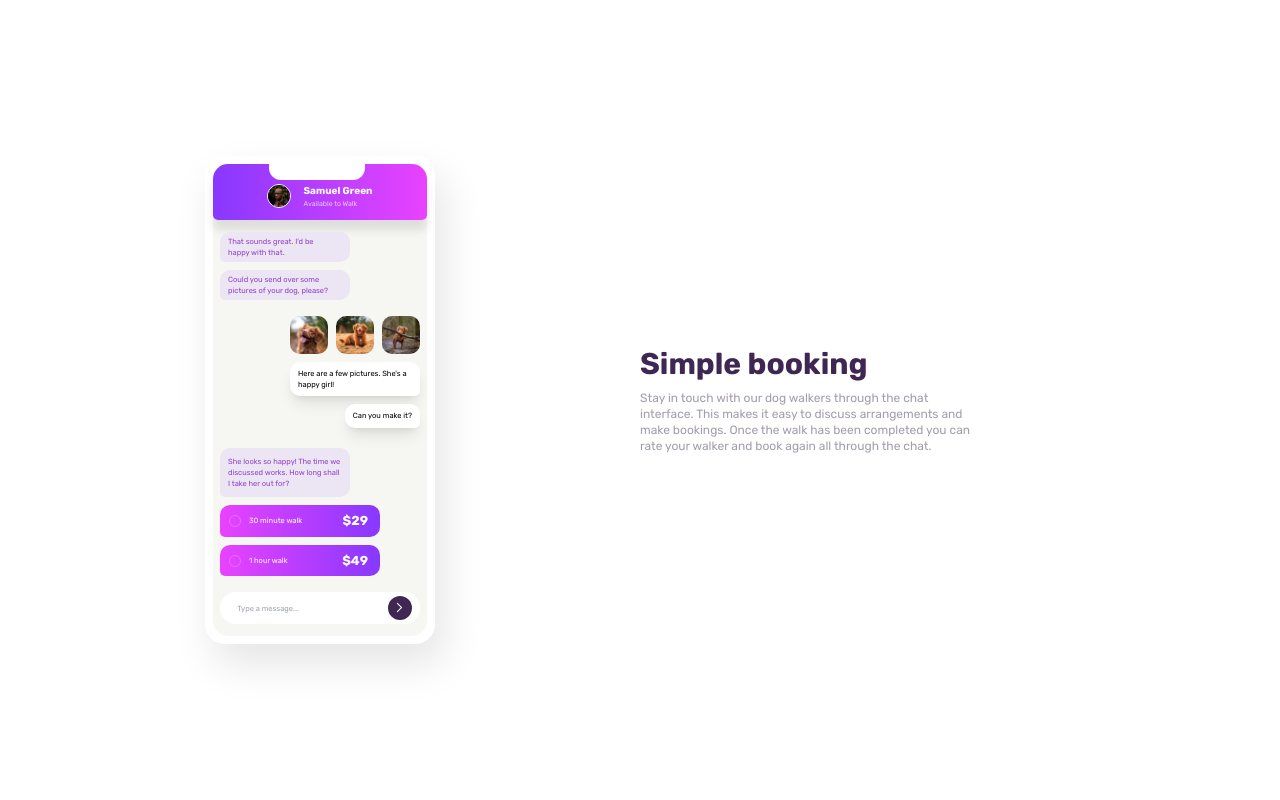
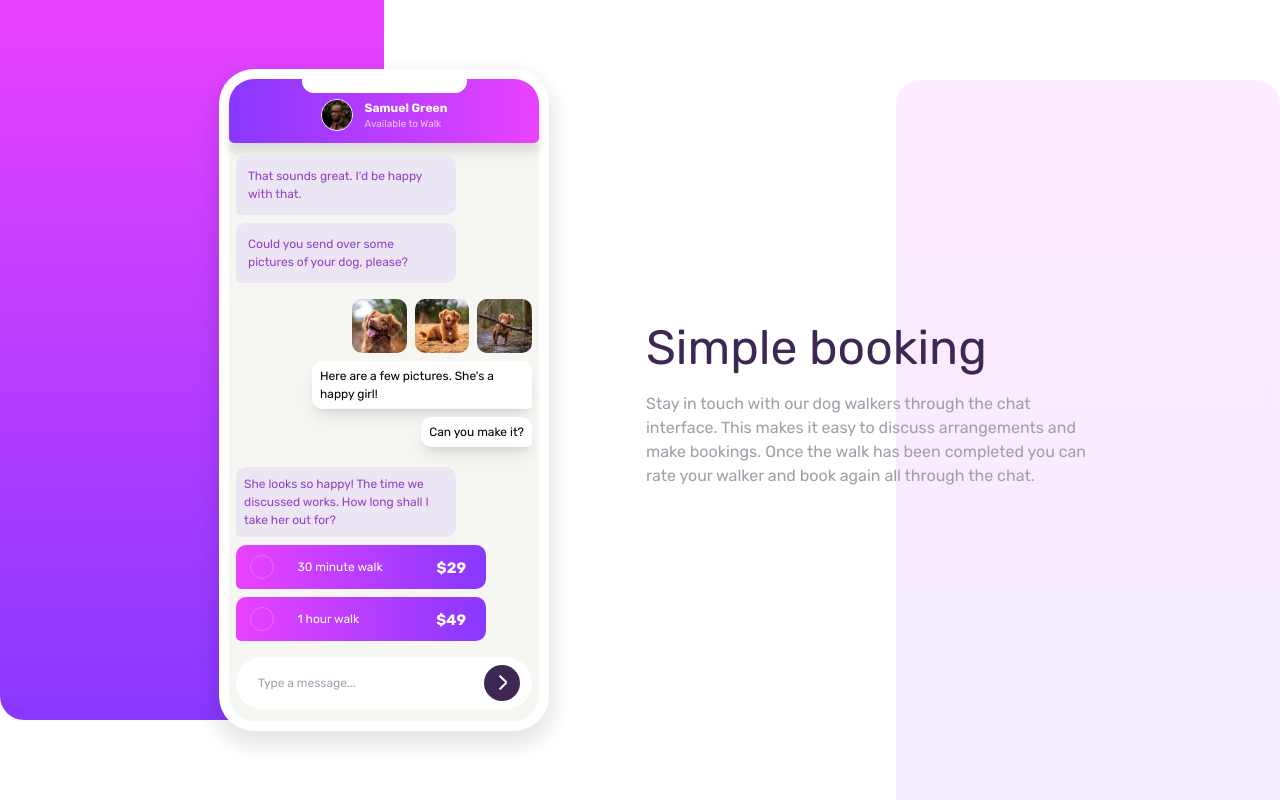
Before and after one commit to abdsa/my-frontend-mentor-challenges, a Next.js app: page /chat-app-css-illustration in a window 1280 px wide. Built offline with nearby package versions, Linux system fonts and the light colour scheme.

Commit message:
finish chat app

```diff
--- a/pages/chat-app-css-illustration.tsx
+++ b/pages/chat-app-css-illustration.tsx
@@ -14,37 +14,39 @@ const ChatAppIllustration: NextPage = () => {
       <Head>
         <title>Dowlk</title>
       </Head>
-      <main className="grid grid-cols-1 grid-rows-2 place-items-center lg:grid-cols-2 lg:grid-rows-1">
-        <div className="h-[49 0px] relative grid w-[230px] rounded-[20px] p-[8px] shadow-[9px_20px_40px_1px_rgb(0,0,0,0.1)]">
-          <div className="notch absolute left-[28%] h-6 w-24 rounded-b-xl bg-white"></div>
-          <div className="h-full w-full rounded-[15px] bg-light-grayish-violet-app-background">
-            <div className="contact h-14 w-full rounded-t-[15px] rounded-b-[5px] bg-gradient-to-r from-light-violet to-light-magenta px-2 pt-5 text-white shadow-[0px_10px_10px_0px_rgb(0,0,0,0.1)]">
+      <main className="grid h-screen w-screen grid-cols-1 grid-rows-[500px,350px] place-items-center gap-3 lg:grid-cols-[500px,500px] lg:grid-rows-1 lg:place-content-center">
+        <div className="absolute z-10 h-[45%] w-[30%] self-start justify-self-start rounded-b-3xl bg-gradient-to-b from-light-magenta to-light-violet lg:h-[90%]"></div>
+        <div className="absolute z-10 h-[45%] w-[30%] self-end justify-self-end rounded-t-3xl bg-gradient-to-b from-light-magenta to-light-violet opacity-10 lg:h-[90%]"></div>
+        <div className="relative z-20 mt-20 grid w-[330px] scale-[0.8] rounded-[35px] bg-white p-[10px] shadow-[0px_10px_20px_5px_rgb(0,0,0,0.1)] lg:mt-0 lg:scale-[1]">
+          <div className="notch absolute left-[25%] h-6 w-[50%] rounded-b-xl bg-white"></div>
+          <div className="h-full w-full rounded-[25px] bg-light-grayish-violet-app-background">
+            <div className="contact h-16 w-full rounded-t-[25px] rounded-b-[5px] bg-gradient-to-r from-light-violet to-light-magenta px-2 pt-5 text-white shadow-[0px_10px_10px_0px_rgb(0,0,0,0.1)]">
               <div className="flex justify-center gap-3">
-                <div className="h-6 w-6 rounded-full border border-white">
+                <div className="h-8 w-8 rounded-full border border-white">
                   <Image
                     alt="The contact's avatar"
                     className="rounded-full"
                     src={avatar}
-                    width={24}
-                    height={24}
+                    width={32}
+                    height={32}
                   />
                 </div>
-                <div className="flex flex-col text-[10px]">
+                <div className="flex flex-col text-[12px]">
                   <span className="font-bold">Samuel Green</span>
-                  <span className="text-[7px] font-extralight opacity-70">
+                  <span className="text-[10px] font-extralight opacity-70">
                     Available to Walk
                   </span>
                 </div>
               </div>
             </div>
-            <div className="grid gap-2 px-[7px] py-3 text-[7.5px]">
-              <div className="max-h-[30px] max-w-[130px] break-words rounded-[10px] rounded-bl-[5px] bg-[#ECE5F3] pt-1 pb-[6px] pr-5 pl-2 text-moderate-violet-chat-on-the-left">
+            <div className="grid gap-2 px-[7px] py-3 text-[12px]">
+              <div className="max-w-[220px] break-words rounded-[10px] rounded-bl-[5px] bg-[#ECE5F3] pt-3 pb-3 pr-4 pl-3 text-moderate-violet-chat-on-the-left">
                 That sounds great. I&apos;d be happy with that.
               </div>
-              <div className="max-h-[30px] max-w-[130px] break-words rounded-[10px] rounded-bl-[5px] bg-[#ECE5F3] pt-1 pb-[6px] pr-5 pl-2 text-moderate-violet-chat-on-the-left">
+              <div className="max-w-[220px] break-words rounded-[10px] rounded-bl-[5px] bg-[#ECE5F3] pt-3 pb-3 pr-4 pl-3 text-moderate-violet-chat-on-the-left">
                 Could you send over some pictures of your dog, please?
               </div>
-              <div className="mt-2 grid max-w-[130px] grid-cols-3 grid-rows-1 gap-2 place-self-end">
+              <div className="mt-2 grid max-w-[180px] grid-cols-3 grid-rows-1 gap-2 place-self-end">
                 <Image
                   src={dogImage1}
                   alt="a happy dog"
@@ -62,45 +64,45 @@ const ChatAppIllustration: NextPage = () => {
                 />
               </div>
 
-              <div className="max-w-[130px]  place-self-end break-words rounded-[10px] rounded-br-[5px] bg-white px-2 py-[6px] shadow-lg">
+              <div className="max-w-[220px] place-self-end break-words rounded-[10px] rounded-br-[5px] bg-white px-2 py-[6px] shadow-lg">
                 Here are a few pictures. She&apos;s a happy girl!
               </div>
-              <div className="max-w-[130px]  place-self-end break-words rounded-[10px] rounded-br-[5px] bg-white px-2 py-[6px] shadow-lg">
+              <div className="max-w-[220px] place-self-end break-words rounded-[10px] rounded-br-[5px] bg-white px-2 py-[6px] shadow-lg">
                 Can you make it?
               </div>
-              <div className="mt-3 max-w-[130px]  break-words rounded-[10px] rounded-bl-[5px] bg-[#ECE5F3] p-2 text-moderate-violet-chat-on-the-left">
+              <div className="mt-3 max-w-[220px] break-words rounded-[10px] rounded-bl-[5px] bg-[#ECE5F3] p-2 text-moderate-violet-chat-on-the-left">
                 She looks so happy! The time we discussed works. How long shall
                 I take her out for?
               </div>
 
-              <div className="grid max-w-[160px] grid-cols-2 grid-rows-1 place-items-center rounded-[10px] rounded-bl-[5px] bg-gradient-to-r from-light-magenta to-light-violet py-[6px] pr-3 pl-4 text-white">
-                <div className="flex items-center justify-between gap-2">
-                  <div className="h-3 w-3 rounded-full border border-very-light-magenta-radio-button-outline bg-transparent"></div>
-                  <span className="w-[60px] justify-self-start">
+              <div className="grid max-w-[250px] grid-cols-2 grid-rows-1 place-items-center rounded-[10px] rounded-bl-[5px] bg-gradient-to-r from-light-magenta to-light-violet py-[10px] pr-5 pl-10 text-white">
+                <div className="flex items-center justify-between gap-6">
+                  <div className="h-6 w-6 rounded-full border border-very-light-magenta-radio-button-outline bg-transparent"></div>
+                  <span className="w-[100px] justify-self-start">
                     30 minute walk
                   </span>
                 </div>
-                <span className="place-self-end text-[13px] font-bold">
+                <span className="place-self-end text-[15px] font-bold">
                   $29
                 </span>
               </div>
-              <div className="grid max-w-[160px] grid-cols-2 grid-rows-1 place-items-center rounded-[10px] rounded-bl-[5px] bg-gradient-to-r from-light-magenta to-light-violet py-[6px] pr-3 pl-4 text-white">
-                <div className="flex items-center justify-between gap-2 ">
-                  <div className="h-3 w-3 rounded-full border border-very-light-magenta-radio-button-outline bg-transparent"></div>
-                  <span className="w-[60px] justify-self-start">
+              <div className="grid max-w-[250px] grid-cols-2 grid-rows-1 place-items-center rounded-[10px] rounded-bl-[5px] bg-gradient-to-r from-light-magenta to-light-violet py-[10px] pr-5 pl-10 text-white">
+                <div className="flex items-center justify-between gap-6">
+                  <div className="h-6 w-6 rounded-full border border-very-light-magenta-radio-button-outline bg-transparent"></div>
+                  <span className="w-[100px] justify-self-start">
                     1 hour walk
                   </span>
                 </div>
-                <span className="place-self-end text-[13px] font-bold">
+                <span className="place-self-end text-[15px] font-bold">
                   $49
                 </span>
               </div>
               <div className="flex">
-                <div className="mt-2 w-full rounded-full bg-white py-1 pr-2 text-gray-400">
+                <div className="mt-2 w-full rounded-full bg-white py-2 pr-3 text-gray-400">
                   <div className="grid grid-cols-2 grid-rows-1 place-items-center">
                     Type a message...
-                    <div className="relative h-6 w-6 justify-self-end rounded-full bg-very-dark-desaturated-violet-submit-button-background p-1">
-                    <div className="submit-arrow"></div>
+                    <div className="relative h-9 w-9 justify-self-end rounded-full bg-very-dark-desaturated-violet-submit-button-background p-1">
+                      <div className="submit-arrow"></div>
                     </div>
                   </div>
                 </div>
@@ -108,11 +110,11 @@ const ChatAppIllustration: NextPage = () => {
             </div>
           </div>
         </div>
-        <div className="flex flex-col place-items-center gap-2 lg:place-items-start">
-          <h1 className="text-3xl font-bold text-very-dark-desaturated-violet-main-heading">
+        <div className="z-20 grid place-items-center gap-2 lg:place-items-start">
+          <h1 className="justify-start text-center text-[3rem] text-very-dark-desaturated-violet-main-heading lg:text-start">
             Simple booking
           </h1>
-          <p className="max-w-[clamp(45ch,50%,75ch)] text-center text-xs text-dark-Grayish-violet-paragraph lg:text-start">
+          <p className="max-w-[clamp(45ch,50%,75ch)] px-3 text-center text-[1rem] text-dark-Grayish-violet-paragraph lg:text-start lg:p-0">
             Stay in touch with our dog walkers through the chat interface. This
             makes it easy to discuss arrangements and make bookings. Once the
             walk has been completed you can rate your walker and book again all
@@ -154,27 +156,41 @@ const ChatAppIllustration: NextPage = () => {
 
           .submit-arrow:after {
             content: "";
-            width: 7px;
-            height: 1px;
+            width: 10px;
+            height: 2px;
             background-color: white;
             position: absolute;
             border-radius: 5px;
             top: 35%;
-            left: 35%;
+            left: 38%;
             transform: rotate(45deg);
-
           }
 
           .submit-arrow:before {
             content: "";
-            width: 7px;
-            height: 1px;
+            width: 10px;
+            height: 2px;
             background-color: white;
             position: absolute;
             border-radius: 5px;
-            top: 55%;
-            left: 35%;
+            top: 54%;
+            left: 38%;
             transform: rotate(-45deg);
+          }
+
+          .style {
+            position: relative;
+
+            border-bottom-right-radius: 40%;
+            border-bottom-left-radius: 40%;
+            width: 200px;
+            z-index: -1;
+            height: 200px;
+            background: linear-gradient(
+              to bottom,
+              hsl(293deg 100% 63%),
+              hsl(264deg 100% 61%)
+            );
           }
         `}
       </style>
```
